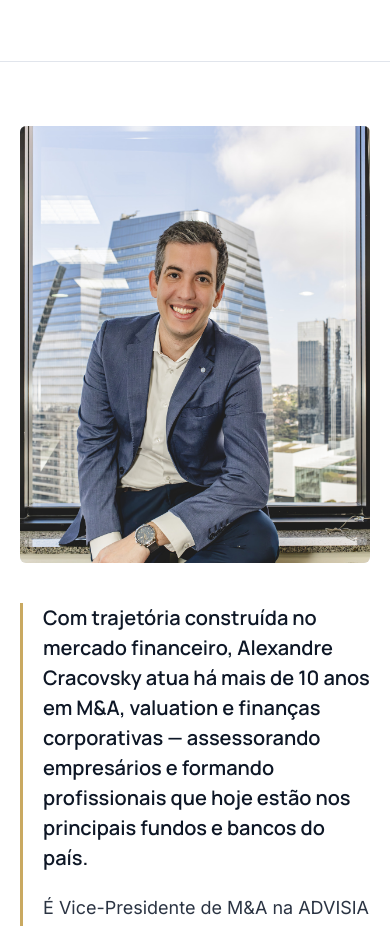
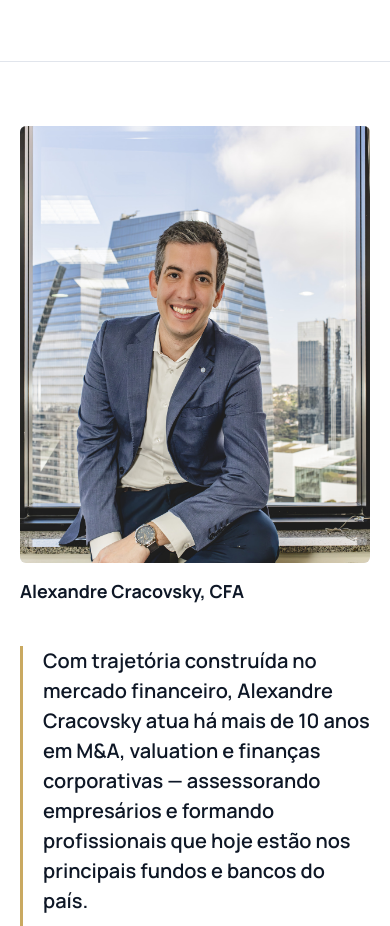
Before and after one commit to jvlunarlaunch/site_alexandre_cracosvky, a plain HTML site: page certificado.html in a window 390 px wide. Shown: the part 6467-7393 px from the top of the page. Drawn offline with Linux system fonts and the light colour scheme.

Commit message:
Adiciona legenda 'Alexandre Cracovsky, CFA' abaixo da foto em /certificado
Co-Authored-By: Claude Opus 5.5 <noreply@anthropic.com>
Claude-Session: https://claude.ai/code/session_013WReZMtvagw3SoPh547w47

```diff
--- a/certificado.html
+++ b/certificado.html
@@ -656,8 +656,17 @@
       gap: clamp(40px, 6vw, 80px);
     }
 
+    .prof__figure { margin: 0; }
+
+    .prof__caption {
+      margin-top: 32px;
+      font-family: var(--font-head);
+      font-weight: 700;
+      font-size: 18px;
+      color: var(--ink);
+    }
+
     .prof__photo {
-      margin: 0;
       aspect-ratio: 4 / 5;
       overflow: hidden;
       border-radius: var(--radius);
@@ -699,7 +708,9 @@
 
     @media (max-width: 820px) {
       .prof { grid-template-columns: 1fr; }
-      .prof__photo { max-width: 360px; box-shadow: none; }
+      .prof__figure { max-width: 360px; }
+      .prof__photo { box-shadow: none; }
+      .prof__caption { margin-top: 14px; }
       .prof__text { padding-left: 20px; }
     }
 
@@ -1286,9 +1297,12 @@
     <!-- ============ PROFESSOR ============ -->
     <section class="section section--rule">
       <div class="container prof">
-        <figure class="prof__photo">
-          <img src="assets/IMG_9714.JPEG" width="1200" height="1800" loading="lazy" decoding="async"
-               alt="Alexandre Cracovsky, CFA, sentado em frente a uma janela com prédios comerciais ao fundo">
+        <figure class="prof__figure">
+          <div class="prof__photo">
+            <img src="assets/IMG_9714.JPEG" width="1200" height="1800" loading="lazy" decoding="async"
+                 alt="Alexandre Cracovsky, CFA, sentado em frente a uma janela com prédios comerciais ao fundo">
+          </div>
+          <figcaption class="prof__caption">Alexandre Cracovsky, CFA</figcaption>
         </figure>
         <div class="prof__text">
           <p>
```
